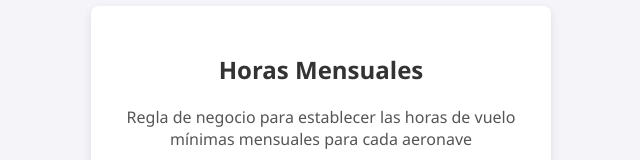
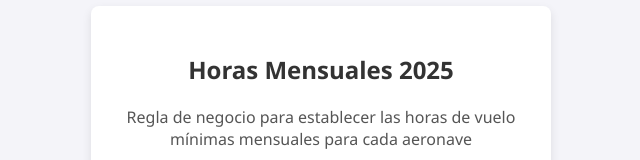
Before and after one commit to Edinsonrey4933/HorasMensuales, a plain HTML site: page index.html in a window 1280 px wide. Shown: the part 122-282 px from the top of the page, without its empty margins (319-959 px from the left). Drawn offline with Linux system fonts and the light colour scheme.

Commit message:
Update index.html

```diff
--- a/index.html
+++ b/index.html
@@ -78,7 +78,7 @@
 <body>
 
     <div class="container">
-        <h1>Horas Mensuales</h1>
+        <h1>Horas Mensuales 2025</h1>
 
             <!-- Texto explicativo -->
         <p>Regla de negocio para establecer las horas de vuelo mínimas mensuales para cada aeronave</p>
```
